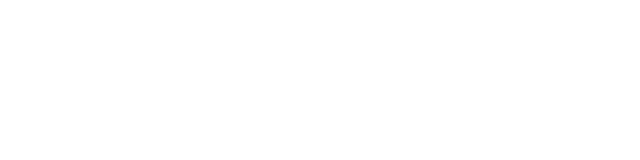
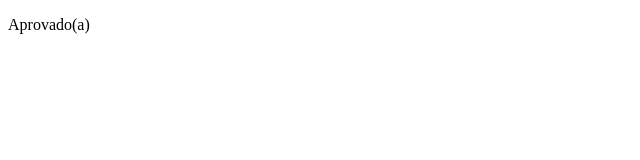
Before and after one commit to ItamarJuniorDEV/vue-studies, a Vue app: page / in a window 1280 px wide. Shown: the top 160 px of the page, without its empty margins (0-640 px from the left). Built offline with nearby package versions, Linux system fonts and the light colour scheme.

Commit message:
feat: Diretivas v-else-if e v-else.

```diff
--- a/src/componentes/Exemplo02Condicional.vue
+++ b/src/componentes/Exemplo02Condicional.vue
@@ -1,11 +1,15 @@
 <!-- SCRIPT -->
 <script setup>
-// Variável
+// Variáveis
 let exibir = false;
+let media = 8;
 </script>
-
 
 <!-- HTML -->
 <template>
   <h1 v-if="exibir">Hello World!</h1>
+
+  <p v-if="media >= 7">Aprovado(a)</p>
+  <p v-else-if="media >= 5">Em exame</p>
+  <p v-else>Reprovado(a)</p>
 </template>
```
